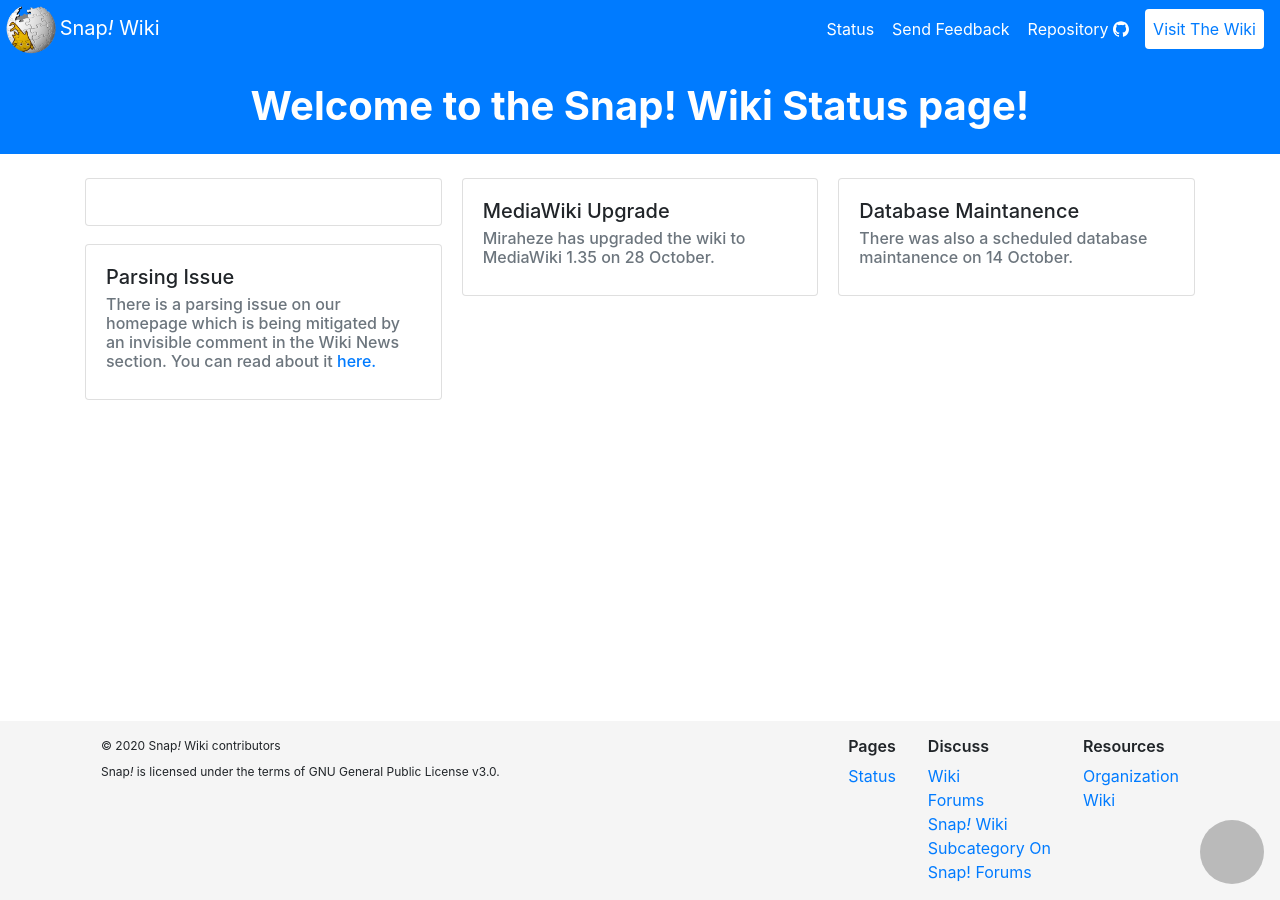
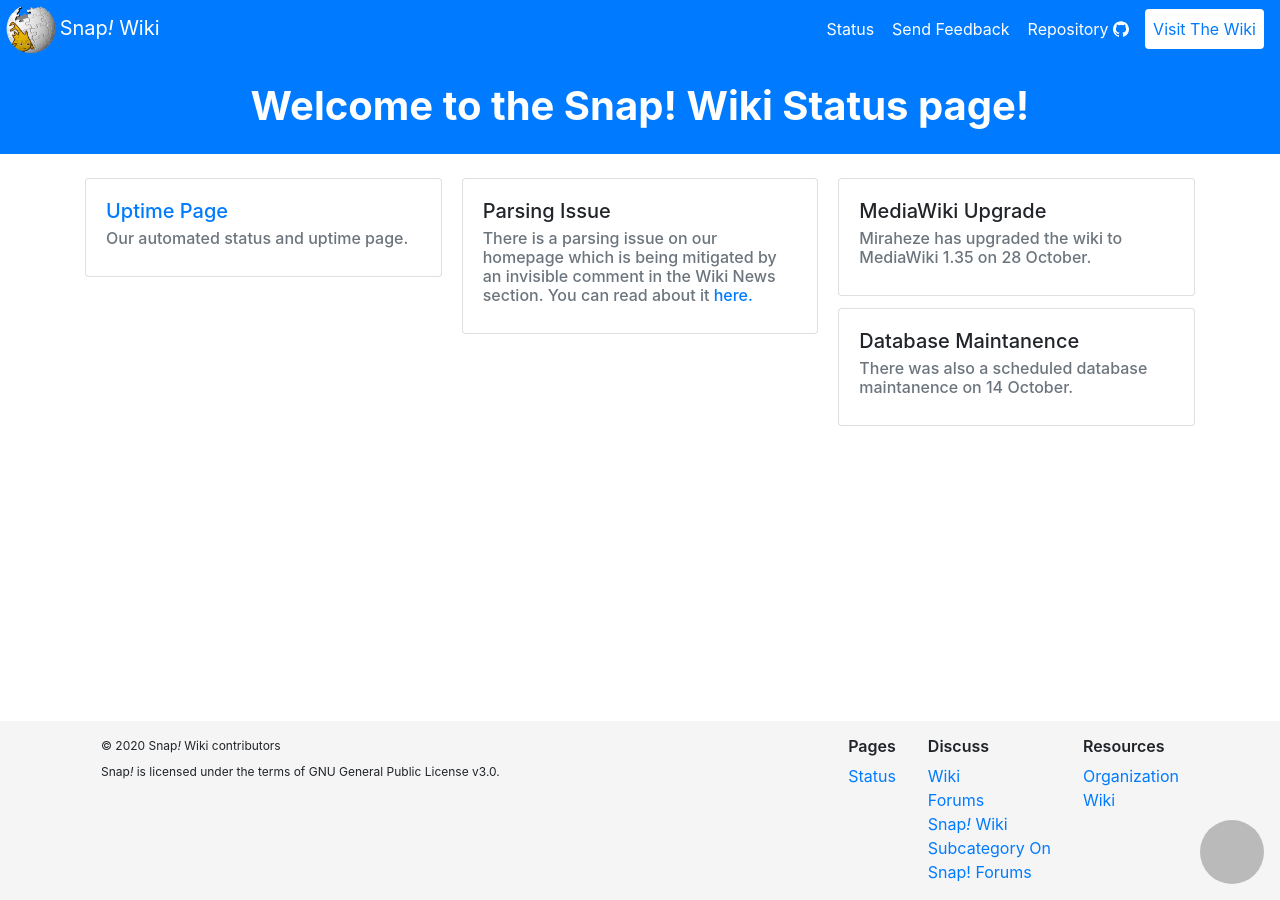
Before and after one commit to snapwiki/snapwiki.github.io, a Jekyll site: the page built from site/status.html, in a window 1280 px wide. Built offline with Jekyll 4.4.1, drawn with Linux system fonts in a browser that asks for light colours.

Commit message:
Update status.yml

```diff
--- a/site/_data/status.yml
+++ b/site/_data/status.yml
@@ -1,5 +1,6 @@
 ---
-- main:
+- description: Our automated status and uptime page.
+  title: <a href="/SnapWikiUptime">Uptime Page</a>
 - description: There is a parsing issue on our homepage which is being mitigated by an invisible comment in the Wiki News section. You can read about it <a href="https://phabricator.miraheze.org/T6301/">here.</a>
   title: Parsing Issue
 
```
